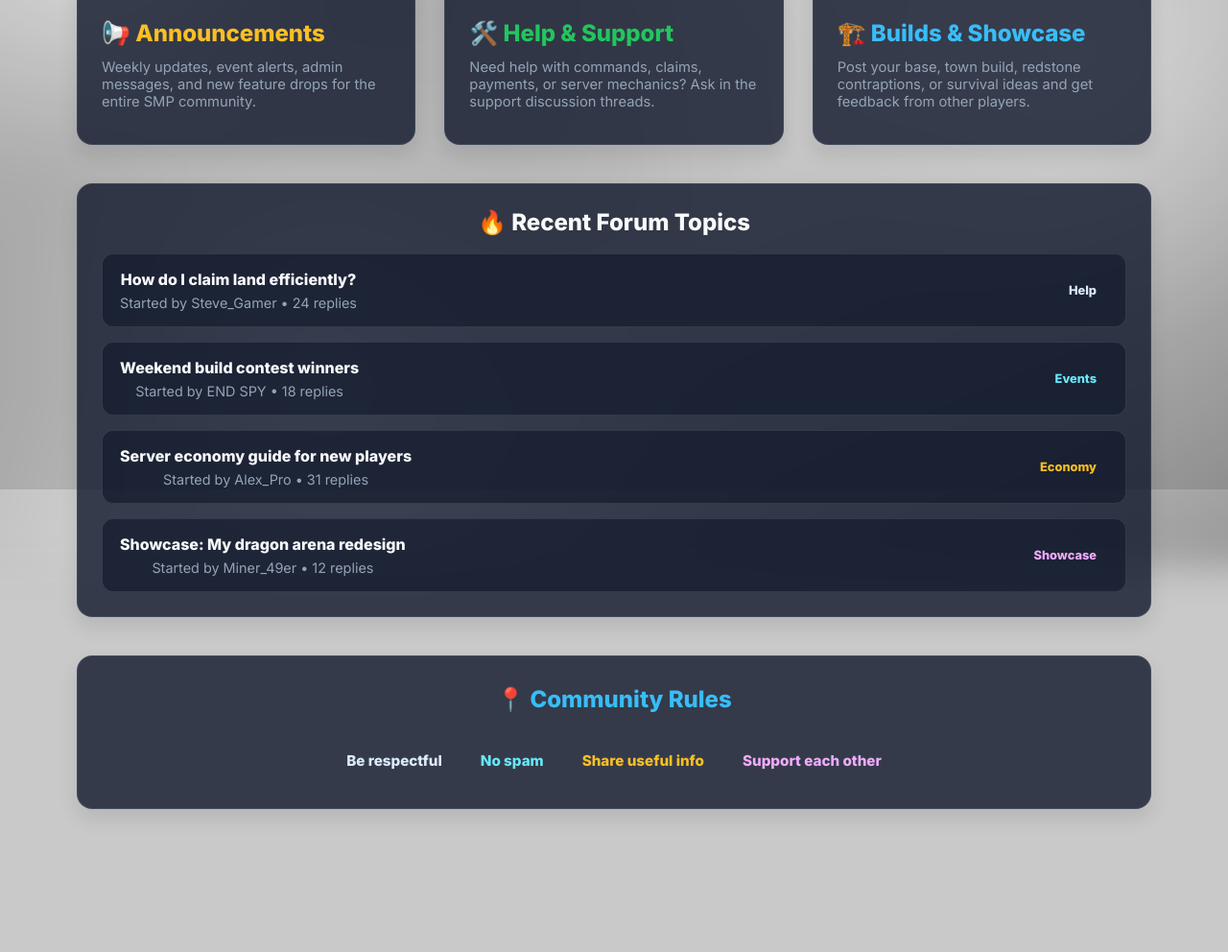
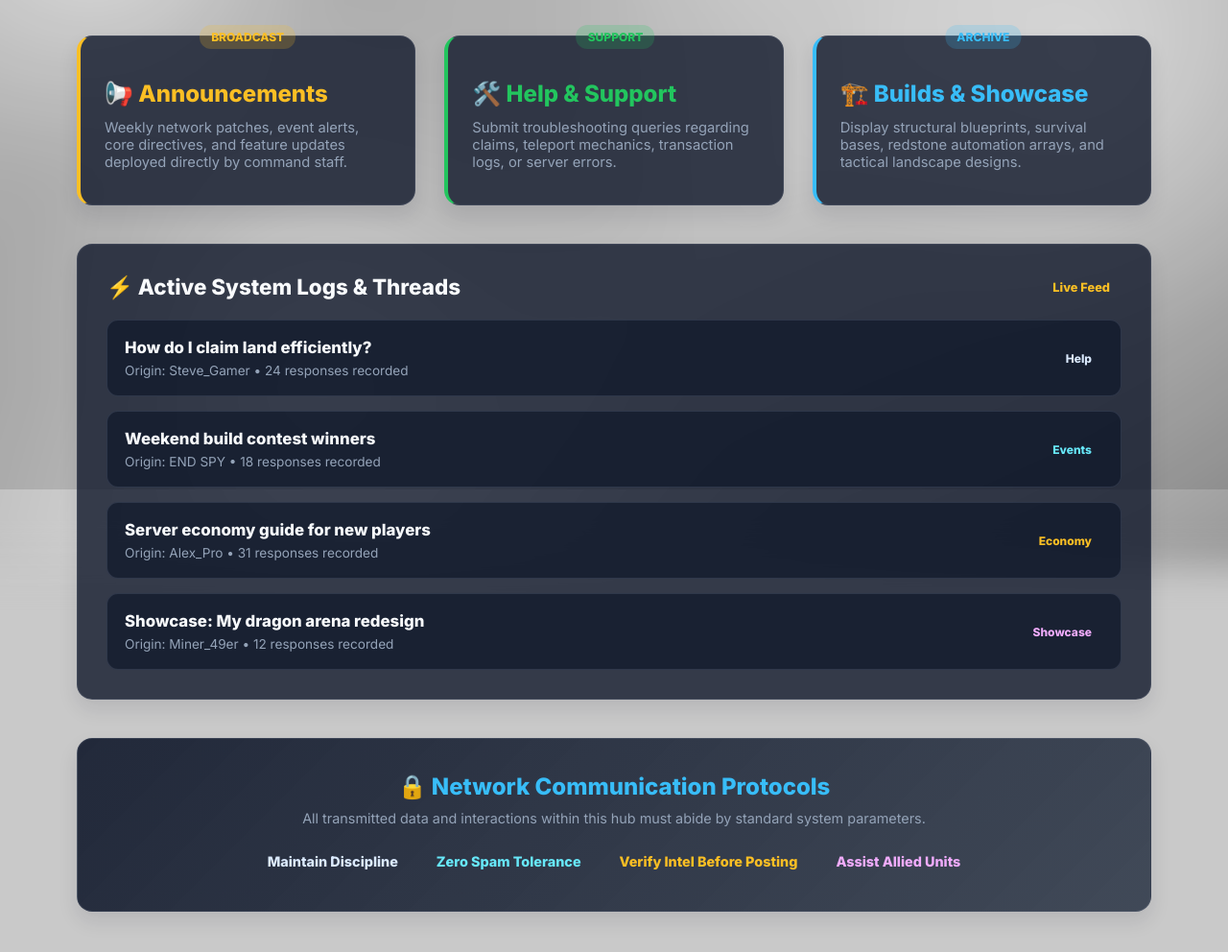
Before and after one commit to JAEX4U/OXI-STORE, a plain HTML site: page forum.html in a window 1280 px wide. Shown: the part 290-1282 px from the top of the page at 96% size. Drawn offline with Linux system fonts and the light colour scheme.

Commit message:
Update forum title and enhance community section

```diff
--- a/forum.html
+++ b/forum.html
@@ -3,14 +3,14 @@
 <head>
     <meta charset="UTF-8">
     <meta name="viewport" content="width=device-width, initial-scale=1.0">
-    <title>Dioxide Store | Forum</title>
+    <title>Dioxide Network | Forum Broadcast</title>
     <link rel="stylesheet" href="style.css">
     <link href="https://fonts.googleapis.com/css2?family=Inter:wght@400;600;800&display=swap" rel="stylesheet">
 </head>
 <body>
 
     <header class="navbar">
-        <div class="logo">DIOXIDE FORUM</div>
+        <div class="logo">⚡ DIOXIDE FORUM</div>
 
         <div class="nav-right">
             <div class="cart-nav" onclick="openCartModal()">
@@ -36,85 +36,95 @@
 
     <main class="container">
 
-        <section class="info-section" style="background: rgba(15, 23, 42, 0.85); border: 1px solid rgba(148, 163, 184, 0.2); border-radius: 16px; padding: 25px; margin-bottom: 30px;">
-            <h2 style="color: #8b5cf6; margin-bottom: 12px; text-align: center;">🗣️ Community Hub</h2>
-            <p style="color: #cbd5e1; text-align: center; line-height: 1.7; max-width: 800px; margin: 0 auto;">
-                Share builds, ask for help, trade ideas, discuss events, and stay updated with everything happening on the server.
-            </p>
+        <!-- Hero Forum Banner -->
+        <section class="hero hero-immersive" style="min-height: 240px; padding: 20px 0;">
+            <div class="hero-logo" style="font-size: clamp(3rem, 9vw, 7rem); color: rgba(139, 92, 246, 0.92);">COMMUNITY HUB</div>
+            <p>System Broadcasts, Logs & Discussion Threads</p>
         </section>
 
+        <!-- Category Grid -->
         <div class="store-grid active-content" style="margin-bottom: 40px;">
-            <div class="product-card" style="text-align: left;">
-                <h3 style="color: #fbbf24;">📢 Announcements</h3>
+            <div class="product-card" style="border-left: 4px solid #fbbf24; text-align: left;">
+                <span class="badge" style="background: rgba(251, 191, 36, 0.2); color: #fbbf24;">BROADCAST</span>
+                <h3 style="color: #fbbf24; margin-top: 10px;">📢 Announcements</h3>
                 <p style="color: #94a3b8; margin-top: 12px; font-size: 0.92rem;">
-                    Weekly updates, event alerts, admin messages, and new feature drops for the entire SMP community.
+                    Weekly network patches, event alerts, core directives, and feature updates deployed directly by command staff.
                 </p>
             </div>
 
-            <div class="product-card" style="text-align: left;">
-                <h3 style="color: #22c55e;">🛠️ Help & Support</h3>
+            <div class="product-card" style="border-left: 4px solid #22c55e; text-align: left;">
+                <span class="badge" style="background: rgba(34, 197, 94, 0.2); color: #22c55e;">SUPPORT</span>
+                <h3 style="color: #22c55e; margin-top: 10px;">🛠️ Help & Support</h3>
                 <p style="color: #94a3b8; margin-top: 12px; font-size: 0.92rem;">
-                    Need help with commands, claims, payments, or server mechanics? Ask in the support discussion threads.
+                    Submit troubleshooting queries regarding claims, teleport mechanics, transaction logs, or server errors.
                 </p>
             </div>
 
-            <div class="product-card" style="text-align: left;">
-                <h3 style="color: #38bdf8;">🏗️ Builds & Showcase</h3>
+            <div class="product-card" style="border-left: 4px solid #38bdf8; text-align: left;">
+                <span class="badge" style="background: rgba(56, 189, 248, 0.2); color: #38bdf8;">ARCHIVE</span>
+                <h3 style="color: #38bdf8; margin-top: 10px;">🏗️ Builds & Showcase</h3>
                 <p style="color: #94a3b8; margin-top: 12px; font-size: 0.92rem;">
-                    Post your base, town build, redstone contraptions, or survival ideas and get feedback from other players.
+                    Display structural blueprints, survival bases, redstone automation arrays, and tactical landscape designs.
                 </p>
             </div>
         </div>
 
-        <section class="product-card" style="padding: 25px; margin-bottom: 40px;">
-            <h2 style="color: #f8fafc; margin-bottom: 18px; text-align: center;">🔥 Recent Forum Topics</h2>
+        <!-- Active Topics Feed -->
+        <section class="product-card" style="padding: 30px; margin-bottom: 40px; text-align: left;">
+            <div style="display: flex; justify-content: space-between; align-items: center; margin-bottom: 20px; flex-wrap: wrap; gap: 10px;">
+                <h2 style="color: #f8fafc; font-size: 1.4rem;">⚡ Active System Logs & Threads</h2>
+                <span class="key legendary" style="font-size: 0.8rem; padding: 6px 12px;">Live Feed</span>
+            </div>
 
             <div style="display: grid; gap: 15px;">
-                <div style="display: flex; justify-content: space-between; align-items: center; gap: 15px; padding: 16px 18px; border: 1px solid rgba(148, 163, 184, 0.18); border-radius: 12px; background: rgba(15, 23, 42, 0.6);">
+                <div style="display: flex; justify-content: space-between; align-items: center; gap: 15px; padding: 18px; border: 1px solid rgba(148, 163, 184, 0.18); border-radius: 12px; background: rgba(15, 23, 42, 0.7); transition: 0.2s;">
                     <div>
-                        <strong style="color: #f8fafc;">How do I claim land efficiently?</strong>
-                        <p style="color: #94a3b8; margin: 6px 0 0; font-size: 0.9rem;">Started by Steve_Gamer • 24 replies</p>
+                        <strong style="color: #f8fafc; font-size: 1.05rem;">How do I claim land efficiently?</strong>
+                        <p style="color: #94a3b8; margin: 6px 0 0; font-size: 0.85rem;">Origin: Steve_Gamer • 24 responses recorded</p>
                     </div>
-                    <span class="key common" style="padding: 8px 12px; font-size: 0.8rem;">Help</span>
+                    <span class="key common" style="padding: 6px 12px; font-size: 0.75rem; white-space: nowrap;">Help</span>
                 </div>
 
-                <div style="display: flex; justify-content: space-between; align-items: center; gap: 15px; padding: 16px 18px; border: 1px solid rgba(148, 163, 184, 0.18); border-radius: 12px; background: rgba(15, 23, 42, 0.6);">
+                <div style="display: flex; justify-content: space-between; align-items: center; gap: 15px; padding: 18px; border: 1px solid rgba(148, 163, 184, 0.18); border-radius: 12px; background: rgba(15, 23, 42, 0.7); transition: 0.2s;">
                     <div>
-                        <strong style="color: #f8fafc;">Weekend build contest winners</strong>
-                        <p style="color: #94a3b8; margin: 6px 0 0; font-size: 0.9rem;">Started by END SPY • 18 replies</p>
+                        <strong style="color: #f8fafc; font-size: 1.05rem;">Weekend build contest winners</strong>
+                        <p style="color: #94a3b8; margin: 6px 0 0; font-size: 0.85rem;">Origin: END SPY • 18 responses recorded</p>
                     </div>
-                    <span class="key rare" style="padding: 8px 12px; font-size: 0.8rem;">Events</span>
+                    <span class="key rare" style="padding: 6px 12px; font-size: 0.75rem; white-space: nowrap;">Events</span>
                 </div>
 
-                <div style="display: flex; justify-content: space-between; align-items: center; gap: 15px; padding: 16px 18px; border: 1px solid rgba(148, 163, 184, 0.18); border-radius: 12px; background: rgba(15, 23, 42, 0.6);">
+                <div style="display: flex; justify-content: space-between; align-items: center; gap: 15px; padding: 18px; border: 1px solid rgba(148, 163, 184, 0.18); border-radius: 12px; background: rgba(15, 23, 42, 0.7); transition: 0.2s;">
                     <div>
-                        <strong style="color: #f8fafc;">Server economy guide for new players</strong>
-                        <p style="color: #94a3b8; margin: 6px 0 0; font-size: 0.9rem;">Started by Alex_Pro • 31 replies</p>
+                        <strong style="color: #f8fafc; font-size: 1.05rem;">Server economy guide for new players</strong>
+                        <p style="color: #94a3b8; margin: 6px 0 0; font-size: 0.85rem;">Origin: Alex_Pro • 31 responses recorded</p>
                     </div>
-                    <span class="key legendary" style="padding: 8px 12px; font-size: 0.8rem;">Economy</span>
+                    <span class="key legendary" style="padding: 6px 12px; font-size: 0.75rem; white-space: nowrap;">Economy</span>
                 </div>
 
-                <div style="display: flex; justify-content: space-between; align-items: center; gap: 15px; padding: 16px 18px; border: 1px solid rgba(148, 163, 184, 0.18); border-radius: 12px; background: rgba(15, 23, 42, 0.6);">
+                <div style="display: flex; justify-content: space-between; align-items: center; gap: 15px; padding: 18px; border: 1px solid rgba(148, 163, 184, 0.18); border-radius: 12px; background: rgba(15, 23, 42, 0.7); transition: 0.2s;">
                     <div>
-                        <strong style="color: #f8fafc;">Showcase: My dragon arena redesign</strong>
-                        <p style="color: #94a3b8; margin: 6px 0 0; font-size: 0.9rem;">Started by Miner_49er • 12 replies</p>
+                        <strong style="color: #f8fafc; font-size: 1.05rem;">Showcase: My dragon arena redesign</strong>
+                        <p style="color: #94a3b8; margin: 6px 0 0; font-size: 0.85rem;">Origin: Miner_49er • 12 responses recorded</p>
                     </div>
-                    <span class="key mythic" style="padding: 8px 12px; font-size: 0.8rem;">Showcase</span>
+                    <span class="key mythic" style="padding: 6px 12px; font-size: 0.75rem; white-space: nowrap;">Showcase</span>
                 </div>
             </div>
         </section>
 
-        <section class="product-card" style="text-align: center; padding: 30px 20px; margin-bottom: 40px;">
-            <h2 style="color: #38bdf8; margin-bottom: 10px;">📍 Community Rules</h2>
-            <div style="display: flex; flex-wrap: wrap; justify-content: center; gap: 12px; margin-top: 20px;">
-                <span class="key common" style="font-size: 0.95rem; padding: 10px 14px;">Be respectful</span>
-                <span class="key rare" style="font-size: 0.95rem; padding: 10px 14px;">No spam</span>
-                <span class="key legendary" style="font-size: 0.95rem; padding: 10px 14px;">Share useful info</span>
-                <span class="key mythic" style="font-size: 0.95rem; padding: 10px 14px;">Support each other</span>
+        <!-- Network Protocols / Rules -->
+        <section class="product-card" style="text-align: center; padding: 35px 20px; margin-bottom: 40px; background: linear-gradient(135deg, rgba(15, 23, 42, 0.9), rgba(30, 41, 59, 0.8));">
+            <h2 style="color: #38bdf8; margin-bottom: 10px;">🔒 Network Communication Protocols</h2>
+            <p style="color: #94a3b8; font-size: 0.9rem; margin-bottom: 20px;">All transmitted data and interactions within this hub must abide by standard system parameters.</p>
+            <div style="display: flex; flex-wrap: wrap; justify-content: center; gap: 12px;">
+                <span class="key common" style="font-size: 0.9rem; padding: 8px 14px;">Maintain Discipline</span>
+                <span class="key rare" style="font-size: 0.9rem; padding: 8px 14px;">Zero Spam Tolerance</span>
+                <span class="key legendary" style="font-size: 0.9rem; padding: 8px 14px;">Verify Intel Before Posting</span>
+                <span class="key mythic" style="font-size: 0.9rem; padding: 8px 14px;">Assist Allied Units</span>
             </div>
         </section>
     </main>
 
+    <!-- Shopping Cart Modal -->
     <div id="cartModal" class="modal">
         <div class="modal-content">
             <span class="close-btn" onclick="closeCartModal()">&times;</span>
@@ -129,6 +139,7 @@
         </div>
     </div>
 
+    <!-- Payment Modal -->
     <div id="paymentModal" class="modal">
         <div class="modal-content">
             <span class="close-btn" onclick="closeCheckout()">&times;</span>
@@ -156,6 +167,7 @@
             <p id="msg"></p>
         </div>
     </div>
+
     <footer class="footer">
         <div class="footer-container">
             <div class="footer-brand">
@@ -183,7 +195,6 @@
         </div>
     </footer>
 
-
     <script src="script.js"></script>
 </body>
 </html>
```
